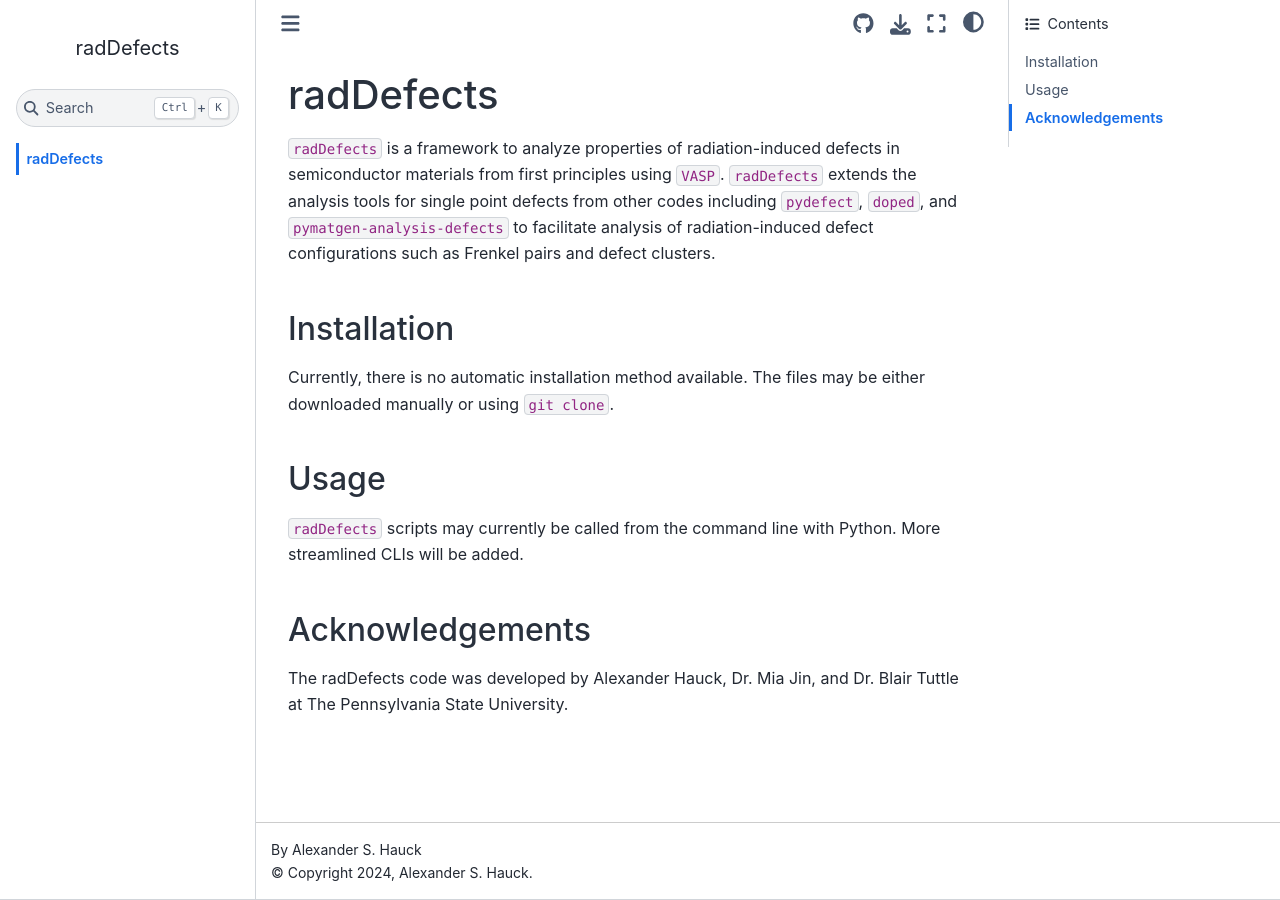
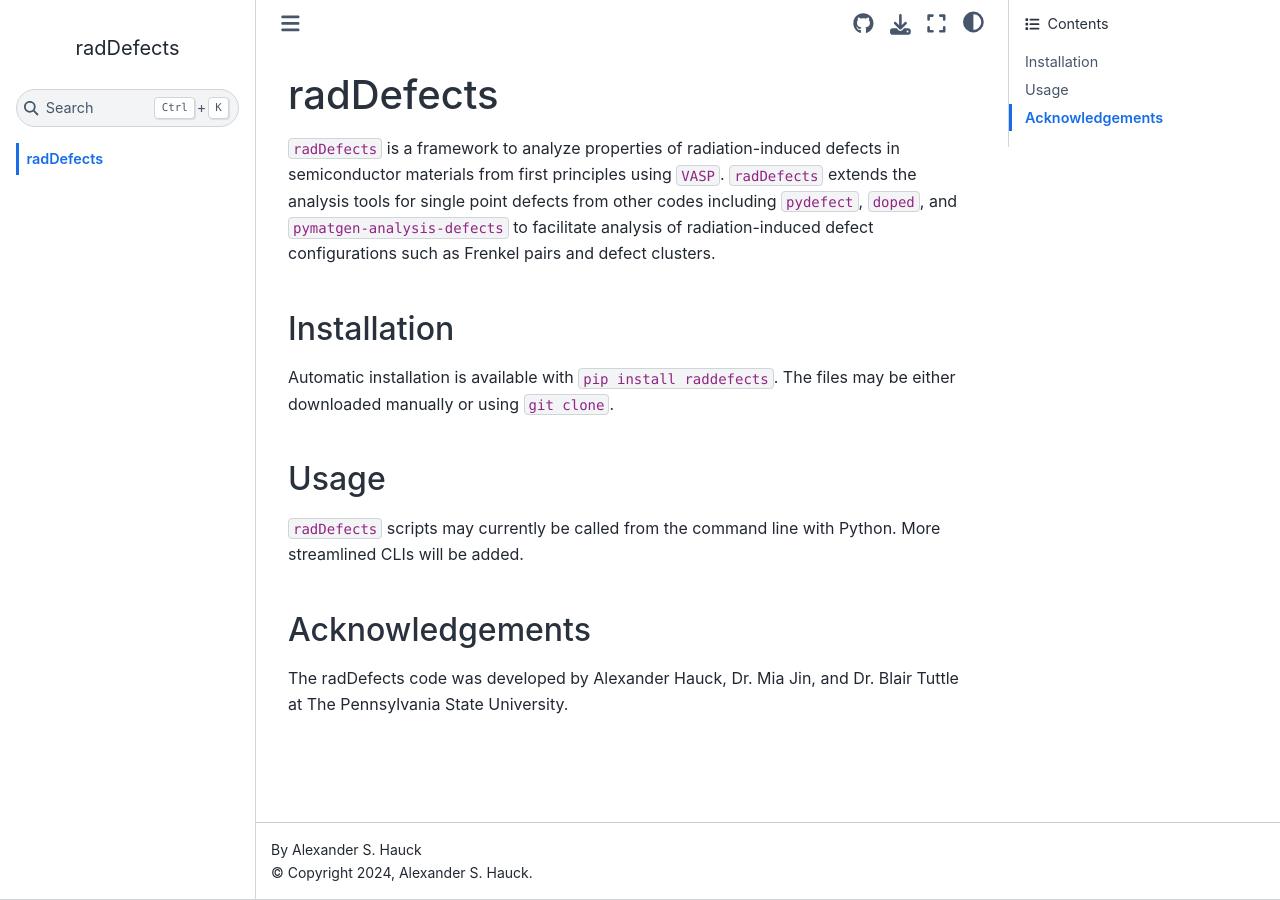
Before and after one commit to hauck-as/radDefects, a Sphinx documentation site: the page built from docs/index.rst, in a window 1280 px wide. Built offline with Sphinx 7.4.7 and the Sphinx Book theme 1.1.4, drawn with Linux system fonts in a browser that asks for light colours.

Commit message:
Packaging edits

```diff
--- a/docs/index.rst
+++ b/docs/index.rst
@@ -7,7 +7,7 @@ radDefects
 ------------
 Installation
 ------------
-Currently, there is no automatic installation method available. The files may be either downloaded manually or using ``git clone``.
+Automatic installation is available with ``pip install raddefects``. The files may be either downloaded manually or using ``git clone``.
 
 -----
 Usage
```
